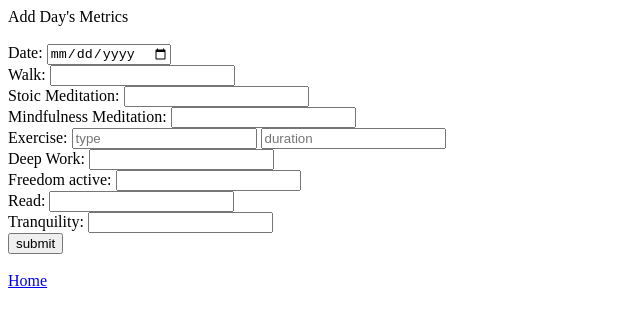
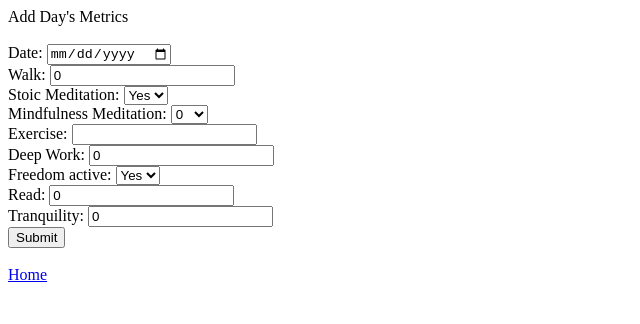
Before and after one commit to Fittocode/timeblock, a Next.js app: page /posts/addMetrics in a window 1280 px wide. Shown: the top 324 px of the page, without its empty margins (0-640 px from the left). Built offline with nearby package versions, Linux system fonts and the light colour scheme.

Commit message:
form successfully posts new data to mongodb

```diff
--- a/components/addMetricsForm/addMetricsForm.js
+++ b/components/addMetricsForm/addMetricsForm.js
@@ -1,50 +1,148 @@
-import React from 'react'
+import { useState } from 'react'
+import { useRouter } from 'next/router'
 
-export default function addMetricsForm() {
+export default function addMetricsForm({ formId }) {
+  const router = useRouter()
+  const contentType = 'application/json'
+
+  const [errors, setErrors] = useState({})
+
+  const metricsForm = {
+    date: '',
+    walk: 0,
+    stoic_med: true,
+    meditation: 0,
+    exercise: '',
+    tranquility: 0,
+    deep_work: 0,
+    freedom_active: true,
+    read: 0,
+  }
+
+  const [form, setForm] = useState({
+    date: metricsForm.date,
+    walk: metricsForm.walk,
+    stoic_med: metricsForm.stoic_med,
+    meditation: metricsForm.meditation,
+    exercise: metricsForm.exercise,
+    tranquility: metricsForm.tranquility,
+    deep_work: metricsForm.deep_work,
+    freedom_active: metricsForm.freedom_active,
+    read: metricsForm.read,
+  })
+
+    const postMetrics = async (form) => {
+      try {
+        const res = await fetch('/api/metrics', {
+          method: 'POST',
+          headers: {
+            Accept: contentType,
+            'Content-Type': contentType,
+          },
+          body: JSON.stringify(form)
+        })
+        if (!res.ok) {
+          throw new Error(res.status)
+        }
+        router.push('/')
+      } catch(error) {
+        console.log(error.message)
+      }
+    }
+
+    const handleChange = (e) => {
+      const target = e.target
+      const value = target.value
+      const name = target.name
+
+      setForm({
+        ...form,
+        [name]: value
+      })
+    }
+
+    const handleSubmit = (e) => {
+      e.preventDefault()
+      const errs = formValidate()
+      if (Object.keys(errs).length === 0) {
+        postData(form)
+      } else {
+        setErrors({errs})
+      }
+      postMetrics(form)
+    }
+
+    const formValidate = () => {
+      let err = {}
+      if (!form.date) err.date = 'Date is required'
+      if (!form.walk) err.walk = 'Walk is required'
+      if (!form.stoic_med) err.stoic_med = 'Stoic Meditation is required'
+      if (!form.meditation) err.meditation = 'Meditation is required'
+      if (!form.exercise) err.exercise = 'Exercise is required'
+      if (!form.tranquility) err.tranquility = 'Tranquility is required'
+      if (!form.deep_work) err.deep_work = 'Deep Work is required'
+      if (!form.freedom_active) err.freedom_active = 'Freedom is required'
+      if (!form.read) err.read = 'Reading session is required'
+      return err
+    }
 
     return (
       <>
-        <form action="">
+        <form id={formId} onSubmit={handleSubmit}>
 
-          <label>Date: {' '}
-            <input type="date" name="date" />
+          <label htmlFor='date'>Date: {' '}
+            <input type="date" name="date" value={form.date} onChange={handleChange} required/>
           </label>
           <br />
-          <label>Walk: {' '}
-            <input type="number" name="walk" />
+          <label htmlFor='walk'>Walk: {' '}
+            <input type="number" name="walk" value={form.walk} onChange={handleChange} required/>
           </label>
           <br />
-          <label>Stoic Meditation: {' '}
-            <input type="boolean" name="stoic" />
+          <label htmlFor='stoic_med'>Stoic Meditation: {' '}
+            <select value={form.stoic_med} onChange={handleChange} required>
+              <option value="true">Yes</option>
+              <option value="false">No</option>
+            </select>
           </label>
           <br />
-          <label>Mindfulness Meditation: {' '}
-            <input type="number" name="meditation" />
+          <label htmlFor='meditation'>Mindfulness Meditation: {' '}
+            <select value={form.meditation} onChange={handleChange} required>
+              <option value="0">0</option>
+              <option value="10">10</option>
+              <option value="10">20</option>
+            </select>
           </label>
           <br />
-          <label>Exercise: {' '}
-            <input type="text" name="kind" placeholder='type'/> {' '}
-            <input type="number" name="duration" placeholder='duration' />
+          <label htmlFor='exercise'>Exercise: {' '}
+            <input type="text" name="exercise" value={form.exercise} onChange={handleChange} required/> {' '}
           </label>
           <br />
-          <label>Deep Work: {' '}
-            <input type="number" name="deepWork" />
+          <label htmlFor='deep_work'>Deep Work: {' '}
+            <input type="number" name="deep_work" value={form.deep_work} onChange={handleChange} required/>
           </label>
           <br />
-          <label>Freedom active: {' '}
-            <input type="boolean" name="freedom" />
+          <label htmlFor='freedom_active'>Freedom active: {' '}
+            <select value={form.freedom_active} onChange={handleChange} required>
+              <option value="true">Yes</option>
+              <option value="false">No</option>
+            </select>
           </label>
           <br />
-          <label>Read: {' '}
-            <input type="number" name="read" />
+          <label htmlFor='read'>Read: {' '}
+            <input type="number" name="read" value={form.read} onChange={handleChange} required/>
           </label>
           <br />
-          <label>Tranquility: {' '}
-            <input type="number" name="tranquility" />
+          <label htmlFor='tranquility'>Tranquility: {' '}
+            <input type="number" name="tranquility" value={form.tranquility} onChange={handleChange} required/>
           </label>
           <br />
-          <input type="submit" value="submit" />
+          <button type="submit">Submit</button>
         </form>
+        <div>
+          {Object.keys(errors).map((err, index) => (
+            <li key={index}>{err}</li>
+          ))}
+        </div>
       </>
     )
 }
--- a/components/dailyMetrics/dailyMetrics.js
+++ b/components/dailyMetrics/dailyMetrics.js
@@ -14,7 +14,7 @@ export default function metricData({...metrics}) {
                     <p>Walk: {metrics.walk} miles</p>
                     <p>Stoic Meditation: {metrics.stoic_med.toString()}</p>
                     <p>Meditation: {metrics.meditation} minutes</p>
-                    <p>Exercise: {metrics.exercise[0].kind} for {metrics.exercise[0].duration} minutes</p>
+                    <p>Exercise: {metrics.exercise}</p>
                     <p>Deep Work: {metrics.deep_work} hours</p>
                     <p>Freedom active? {metrics.freedom_active.toString()}</p>
                     <p>Read: {metrics.read} minutes</p>
--- a/models/DailyMetric.models.js
+++ b/models/DailyMetric.models.js
@@ -19,16 +19,10 @@ const dailyMetricSchema = new Schema(
             type: Number,
             required: true,
         },
-        exercise: [{
-            kind: {
-                type: String,
-                required: true,
-            },
-            duration: {
-                type: Number,
-                required: true,
-            }
-        }],
+        exercise: {
+            type: String,
+            required: true,
+        },
         tranquility: {
             type: Number,
             min: 1,
--- a/package.json
+++ b/package.json
@@ -9,7 +9,6 @@
     "date-fns": "^2.28.0",
     "dotenv": "^16.0.0",
     "express": "^4.17.3",
-    "fs": "^0.0.1-security",
     "gray-matter": "^4.0.3",
     "mongoose": "^6.2.4",
     "next": "latest",
--- a/pages/posts/addMetrics.js
+++ b/pages/posts/addMetrics.js
@@ -8,7 +8,7 @@ export default function addMetrics() {
       <>
         <div>Add Day's Metrics</div>
         <br />
-        <AddMetricsForm />
+        <AddMetricsForm formId="add-metrics-form"/>
         <br />
         <Link href="/">
           <a>Home</a>
```
Also changed, not shown: pages/posts/[id].js (+6 -7 lines), 1 other file (tests, documents, lock files or other folders).
